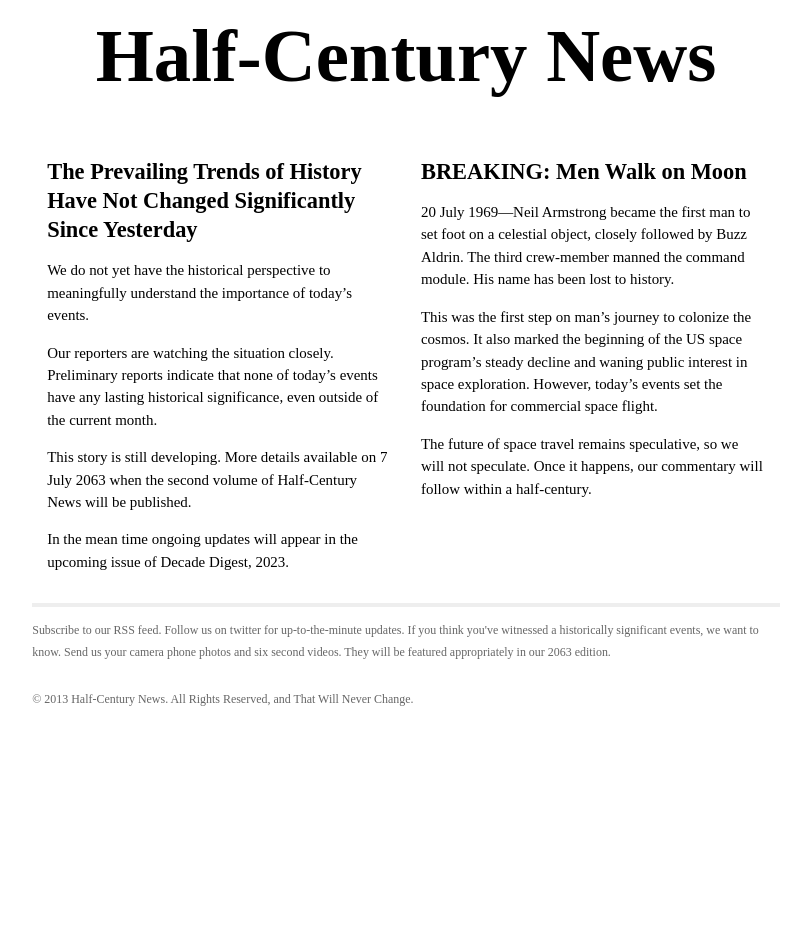
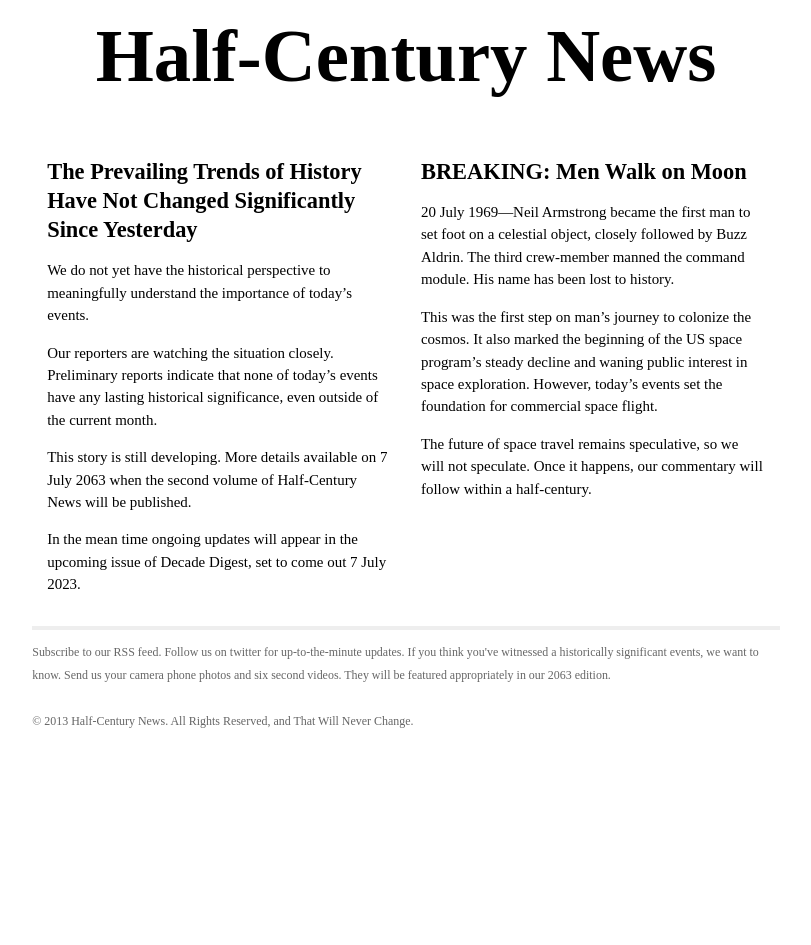
Before and after one commit to seliopou/hcn, a Jekyll site: the page built from index.html, in a window 1280 px wide. Shown: the whole page, without its empty margins (234-1045 px from the left). Built offline with Jekyll 4.4.1, drawn with Linux system fonts in a browser that asks for light colours.

Commit message:
be more specific about decade digest

```diff
--- a/index.html
+++ b/index.html
@@ -24,7 +24,7 @@ title: Half-Century News
 
     <p>
       In the mean time ongoing updates will appear in the upcoming issue of
-      Decade Digest, 2023.
+      Decade Digest, set to come out 7 July 2023.
     </p>
   </div>
 
```
